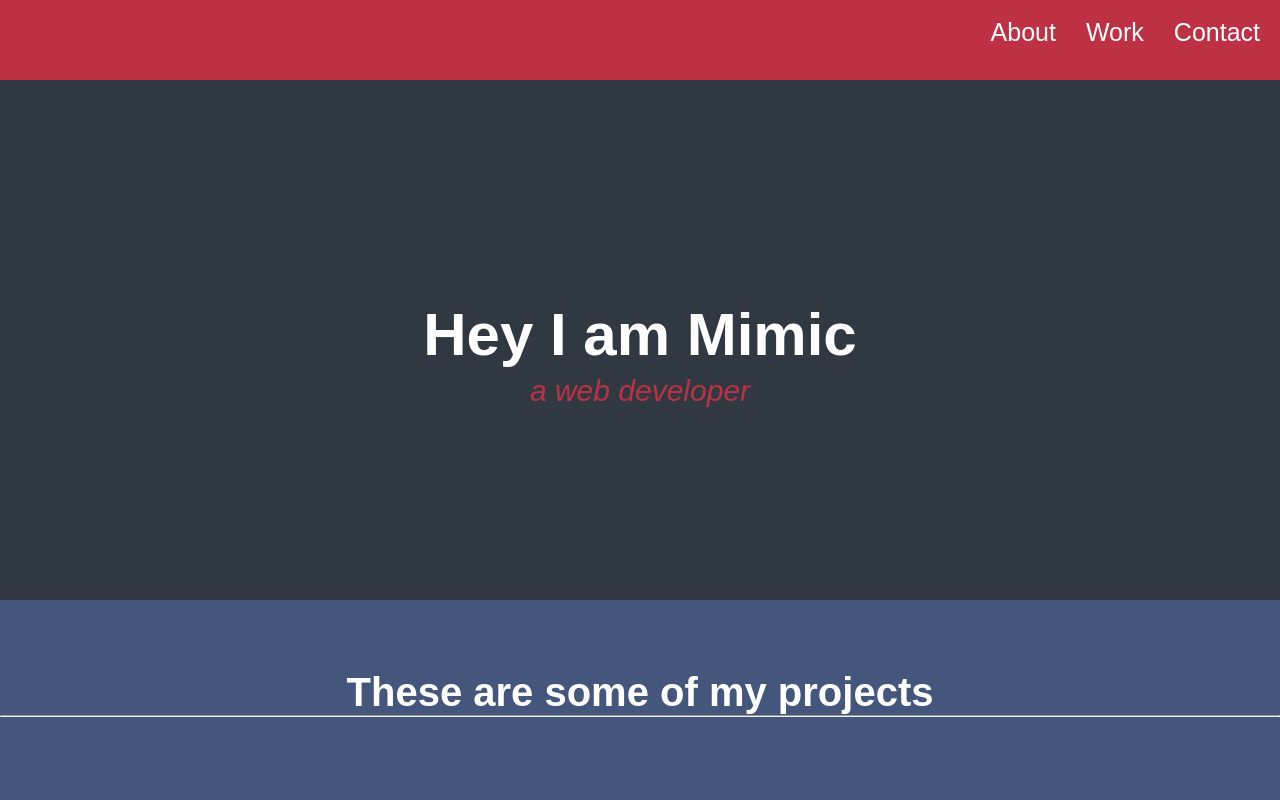
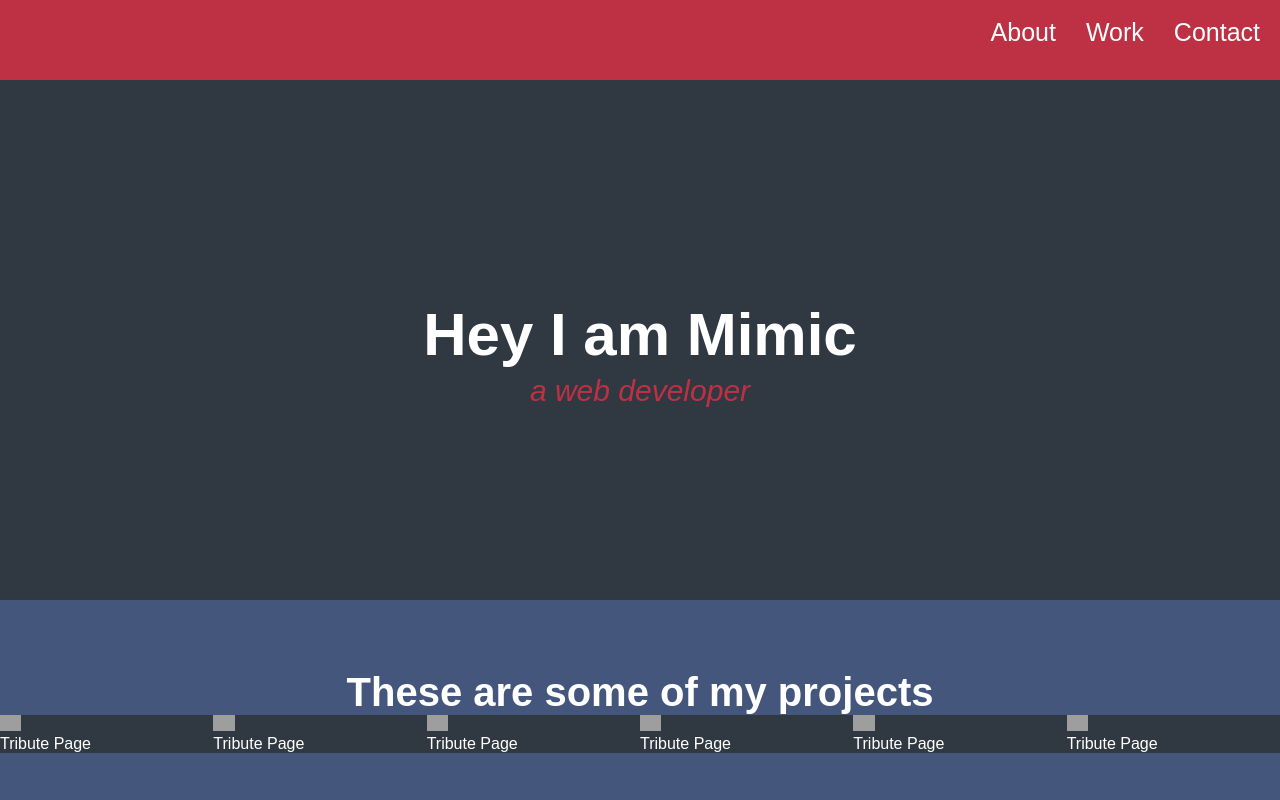
Before and after one commit to thecodechaser/portfolio-template, a plain HTML site: page index.html in a window 1280 px wide. Shown: the top 800 px of the page. Drawn offline with Linux system fonts and the light colour scheme; grey boxes are pictures that could not be loaded.

Commit message:
add some changes

```diff
--- a/css/style.css
+++ b/css/style.css
@@ -77,7 +77,8 @@ body{
   #projects{
       background-color: #45567d;
       padding-top: 70px;
-     height: 300px;
+     height: 1000px;
+
   }
 
   #navbar{
@@ -102,3 +103,24 @@ body{
     font-weight: 100;
     padding-top: 10px;
 }
+
+img{
+
+    width: 10%;
+    object-fit: cover;
+    align-content: center;
+
+
+}
+
+.project{
+    background-color: #303841;
+    width: fit-content;
+    align-content: center;
+
+
+}
+
+#projects-div{
+    display: flex;
+}
--- a/index.html
+++ b/index.html
@@ -3,6 +3,7 @@
 
 <head>
   <meta charset="UTF-8">
+  <meta name="viewport" content="width=device-width">
   <title>Fork Me! FCC: Test Suite Template</title>
   <link rel="stylesheet" href="css/style.css">
 </head>
@@ -37,7 +38,32 @@
 
   <div id="projects">
     <h1 class="h1-projects">These are some of my projects</h1>
-    <hr>
+    <div id="projects-div">
+      <div class="project">
+        <img src="https://cdn.freecodecamp.org/testable-projects-fcc/images/tribute.jpg">
+        <p class="caption"><a href="https://mahmoudhesham009.github.io/MicroversFirstProject/">Tribute Page</a></p>
+      </div>
+      <div class="project">
+        <img src="https://cdn.freecodecamp.org/testable-projects-fcc/images/tribute.jpg">
+        <p class="caption"><a href="https://mahmoudhesham009.github.io/MicroversFirstProject/">Tribute Page</a></p>
+      </div>
+      <div class="project">
+        <img src="https://cdn.freecodecamp.org/testable-projects-fcc/images/tribute.jpg">
+        <p class="caption"><a href="https://mahmoudhesham009.github.io/MicroversFirstProject/">Tribute Page</a></p>
+      </div>
+      <div class="project">
+        <img src="https://cdn.freecodecamp.org/testable-projects-fcc/images/tribute.jpg">
+        <p class="caption"><a href="https://mahmoudhesham009.github.io/MicroversFirstProject/">Tribute Page</a></p>
+      </div>
+      <div class="project">
+        <img src="https://cdn.freecodecamp.org/testable-projects-fcc/images/tribute.jpg">
+        <p class="caption"><a href="https://mahmoudhesham009.github.io/MicroversFirstProject/">Tribute Page</a></p>
+      </div>
+      <div class="project">
+        <img src="https://cdn.freecodecamp.org/testable-projects-fcc/images/tribute.jpg">
+        <p class="caption"><a href="https://mahmoudhesham009.github.io/MicroversFirstProject/">Tribute Page</a></p>
+      </div>
+    </div>
   </div>
 
   <div id="navbar">
```
